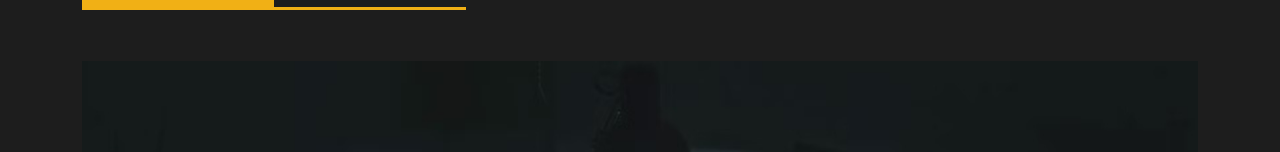
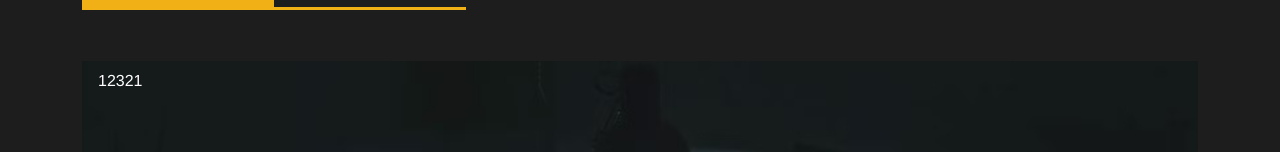
Before and after one commit to leoleo1222/landing-web-3dprinter, a Vue app: page /louis in a window 1280 px wide. Shown: the part 210-362 px from the top of the page. Built offline with nearby package versions, Linux system fonts and the light colour scheme; what vue3-apexcharts would draw is missing.

Commit message:
Louis Adding text on img

```diff
--- a/src/components/FlowComp.vue
+++ b/src/components/FlowComp.vue
@@ -25,8 +25,9 @@
     style="margin-top: 10%; user-select: none"
   >
     <swiper-slide>
-      <img src="../assets/hardware-pc.jpg" class="d-block w-100"
-    /></swiper-slide>
+      <img src="../assets/hardware-pc.jpg" class="d-block w-100" />
+      <div class="content">12321</div>
+    </swiper-slide>
     <swiper-slide>
       <img src="../assets/hardware-pi.jpg" class="d-block w-100"
     /></swiper-slide>
@@ -149,4 +150,11 @@
   width: 100%;
   height: 600px;
 }
+
+.content {
+  position: absolute;
+  top: 8px;
+  left: 16px;
+  color: #ffffff;
+}
 </style>
```
